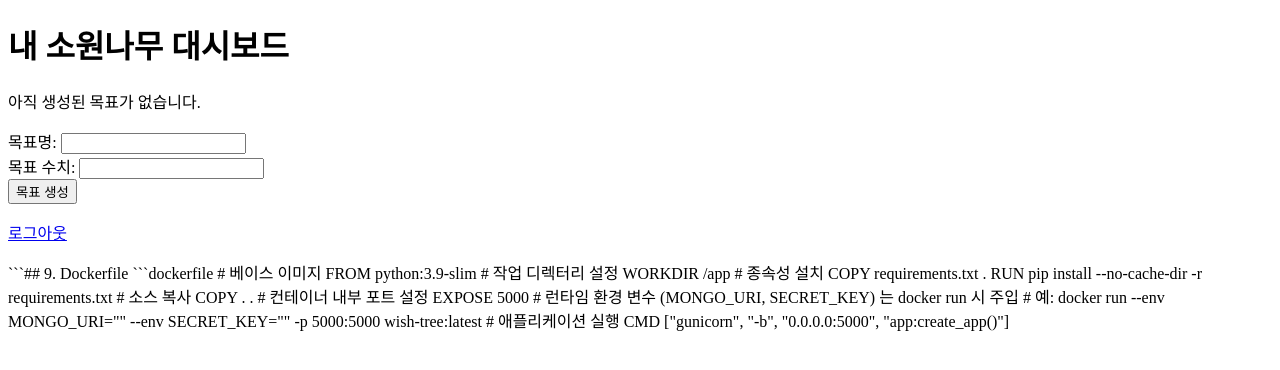
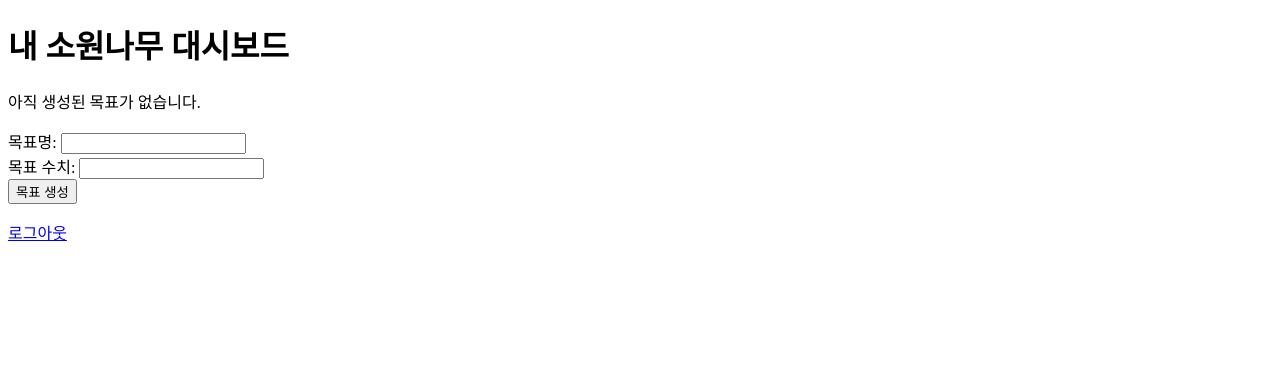
Before and after one commit to HanB312/treeprj, a Flask app: template templates/dashboard.html in a window 1280 px wide. Shown: the top 370 px of the page. Run offline with Flask 2, Linux system fonts and the light colour scheme; the template is opened without the code that fills it, so the values that code supplies are empty.

Commit message:
Update dashboard.html

````diff
--- a/templates/dashboard.html
+++ b/templates/dashboard.html
@@ -30,27 +30,3 @@
   <p><a href="{{ url_for('auth.logout') }}">로그아웃</a></p>
 </body>
 </html>
-```## 9. Dockerfile
-
-```dockerfile
-# 베이스 이미지
-FROM python:3.9-slim
-
-# 작업 디렉터리 설정
-WORKDIR /app
-
-# 종속성 설치
-COPY requirements.txt .
-RUN pip install --no-cache-dir -r requirements.txt
-
-# 소스 복사
-COPY . .
-
-# 컨테이너 내부 포트 설정
-EXPOSE 5000
-
-# 런타임 환경 변수 (MONGO_URI, SECRET_KEY) 는 docker run 시 주입
-# 예: docker run --env MONGO_URI="<uri>" --env SECRET_KEY="<key>" -p 5000:5000 wish-tree:latest
-
-# 애플리케이션 실행
-CMD ["gunicorn", "-b", "0.0.0.0:5000", "app:create_app()"]
````
